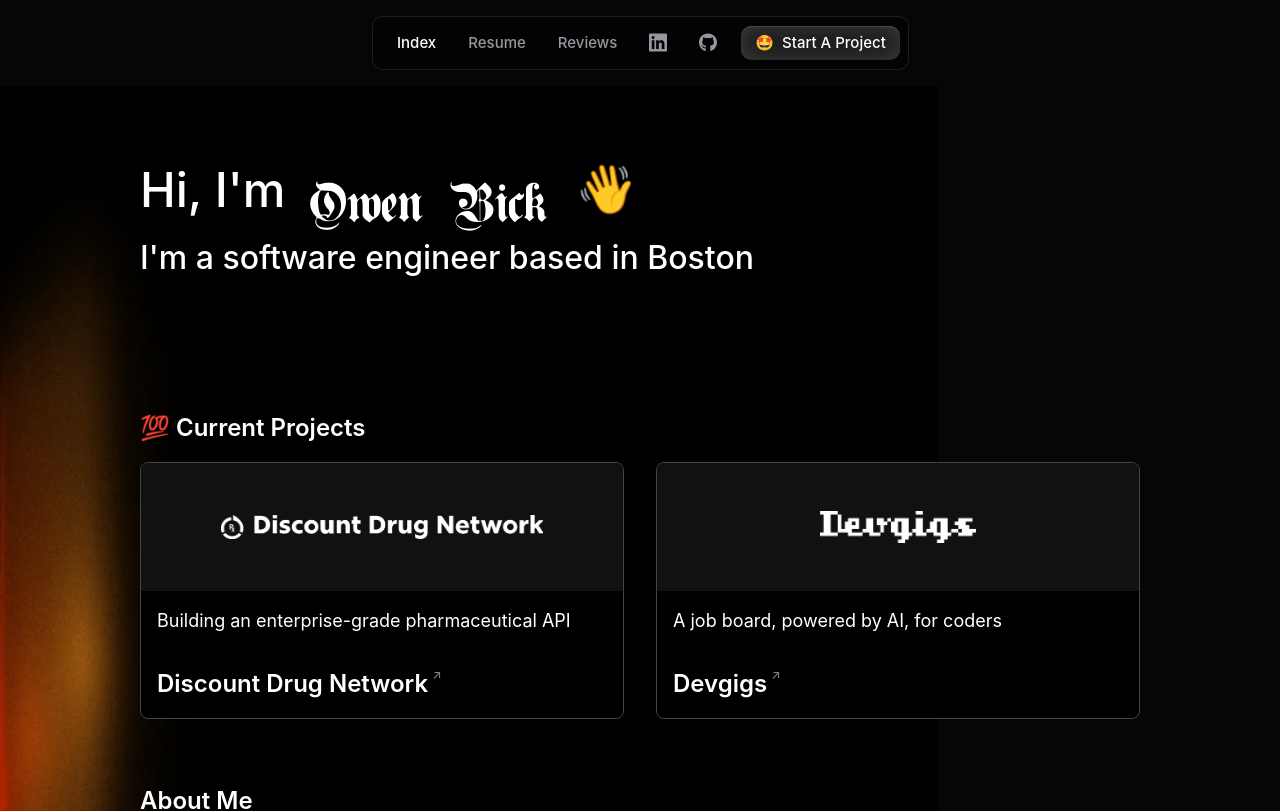
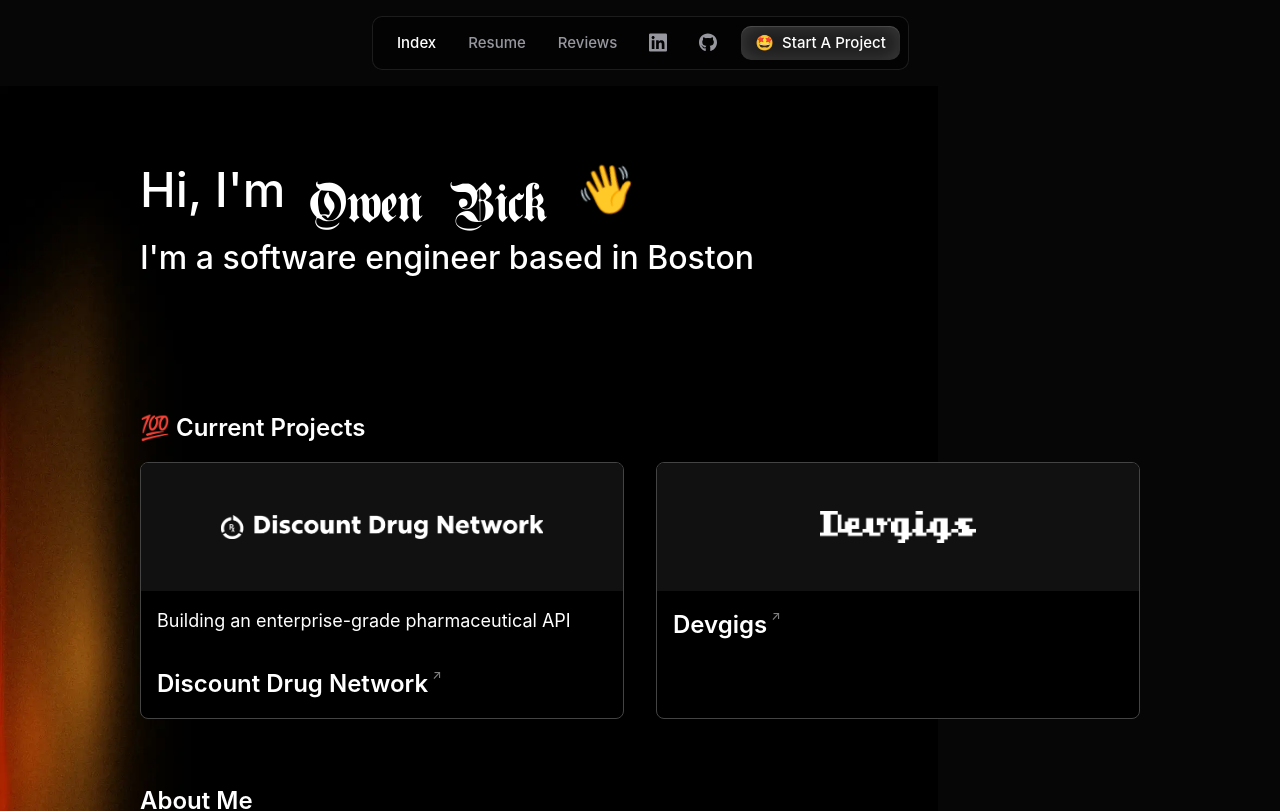
Before and after one commit to bick/website, a Next.js app: page / in a window 1280 px wide. Shown: the top 811 px of the page. Built offline with nearby package versions, Linux system fonts and the light colour scheme.

Commit message:
Update Portfolio.tsx

```diff
--- a/components/Portfolio.tsx
+++ b/components/Portfolio.tsx
@@ -40,9 +40,6 @@
                             alt="Devgigs."
                         />
                         <div className={styles.portfolio__meta}>
-                            <blockquote>
-                                A job board, powered by AI, for coders
-                            </blockquote>
                             <h3>Devgigs</h3>
                         </div>
                     </Link>
```
